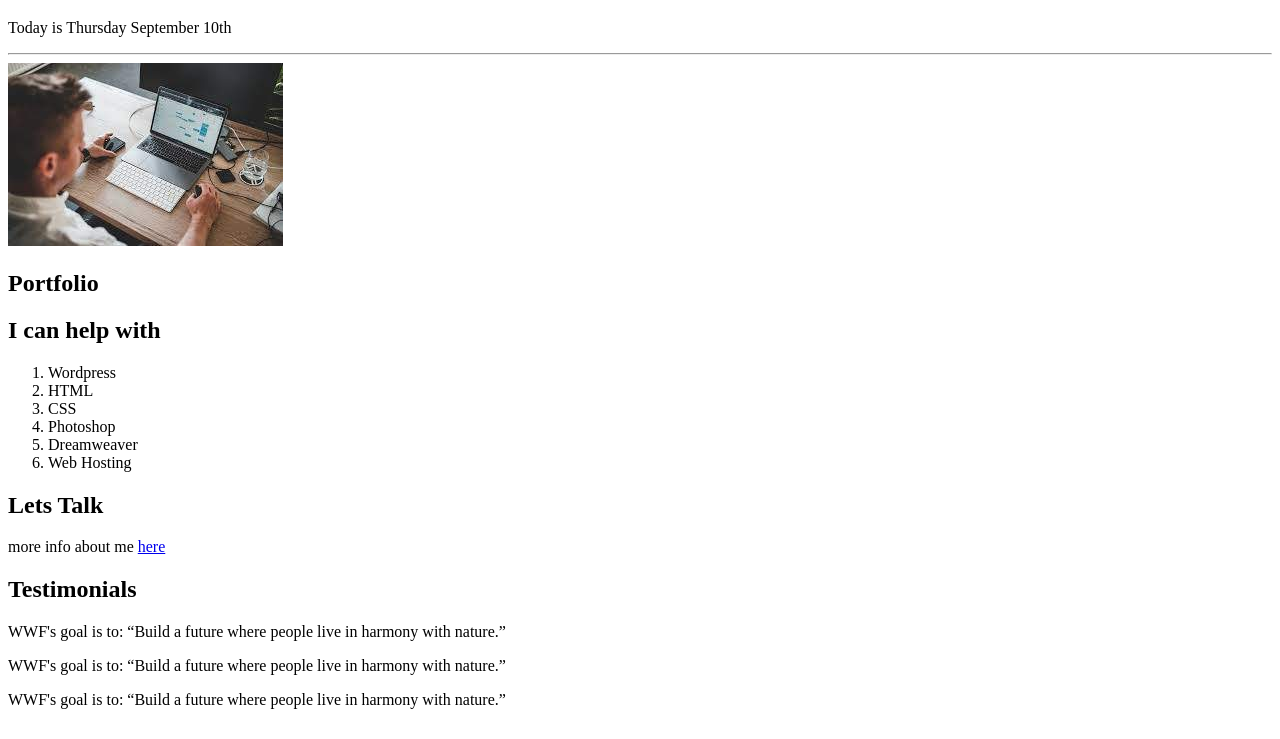
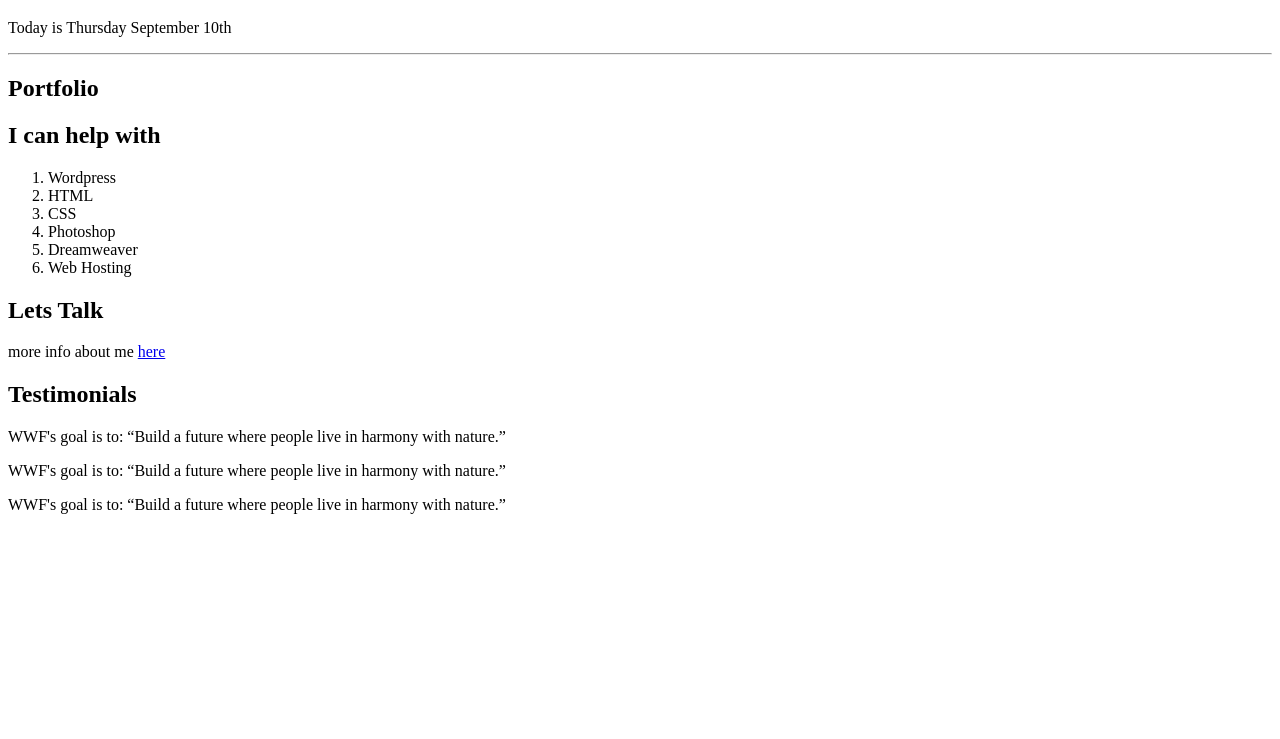
Before and after one commit to evan99048d/P2-test, a plain HTML site: page Index.html in a window 1280 px wide. Shown: the part 61-800 px from the top of the page. Drawn offline with Linux system fonts and the light colour scheme.

Commit message:
Update Index.html

```diff
--- a/Index.html
+++ b/Index.html
@@ -9,7 +9,7 @@
 <h1> Welcome to my page</h1>
 <p>Today is Thursday September 10th</p>
 <hr>
-<img src="computerman.jpg" alt="Computer Man">
+
 <h2> Portfolio </h2>
 <h2> I can help with</h2>
 <ol>
```
